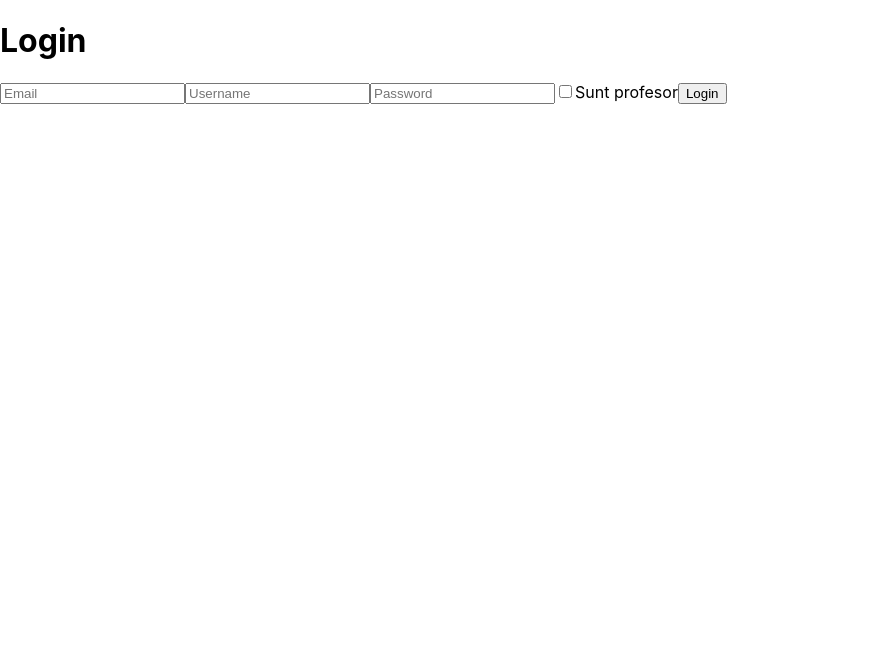
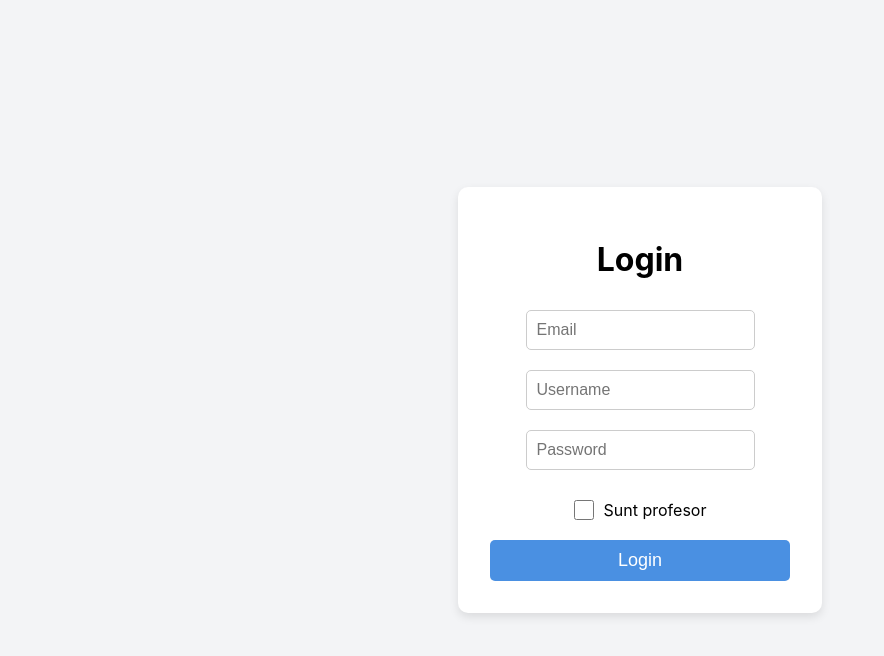
Before and after one commit to AlexiaAvramescu/GradesProject, a React (Create React App) app in the folder CatalogFrontend/catalog-frontend/: page / in a window 1280 px wide. Shown: the top 656 px of the page, without its empty margins (0-884 px from the left). Built offline with nearby package versions, Linux system fonts and the light colour scheme.

Commit message:
KEY-17 added css file for the login page

```diff
--- /dev/null
+++ b/CatalogFrontend/catalog-frontend/src/css/Login.css
@@ -0,0 +1,54 @@
+.login-container {
+    display: flex;
+    justify-content: center;
+    align-items: center;
+    height: 100vh;
+    background-color: #f3f4f6;
+}
+
+.login-form {
+    background: white;
+    padding: 2rem;
+    border-radius: 10px;
+    box-shadow: 0 4px 10px rgba(0, 0, 0, 0.1);
+    text-align: center;
+    width: 300px;
+}
+
+.login-form input {
+    padding: 10px;
+    margin: 10px 0;
+    border: 1px solid #ccc;
+    border-radius: 5px;
+    font-size: 16px;
+}
+
+
+.toggle-container {
+    display: flex;
+    align-items: center;
+    justify-content: center;
+    gap: 10px;
+    margin: 10px 0;
+}
+
+.toggle-container input {
+    width: 20px;
+    height: 20px;
+}
+
+.login-form button {
+    width: 100%;
+    padding: 10px;
+    background-color: #4A90E2;
+    color: white;
+    border: none;
+    border-radius: 5px;
+    font-size: 18px;
+    cursor: pointer;
+    transition: 0.3s;
+}
+
+.login-form button:hover {
+    background-color: #357ABD;
+}
--- a/CatalogFrontend/catalog-frontend/src/pages/Login.js
+++ b/CatalogFrontend/catalog-frontend/src/pages/Login.js
@@ -1,4 +1,5 @@
 import { useState } from "react";
+import "../css/Login.css";
 
 function Login() {
     const [username, setUsername] = useState("");
@@ -6,36 +7,40 @@ function Login() {
     const [password, setPassword] = useState("");
     const [isProfessor, setIsProfessor] = useState(false);
 
+
     return (
-        <div>
-            <h1>Login</h1>
-            <form>
+        <div className="login-container">
+            <form className="login-form">
+                <h1>Login</h1>
                 <input
                     type="text"
                     placeholder="Email"
                     value={email}
                     onChange={(e) => setEmail(e.target.value)}
+                    required
                 />
                 <input
                     type="text"
                     placeholder="Username"
                     value={username}
                     onChange={(e) => setUsername(e.target.value)}
+                    required
                 />
                 <input
                     type="text"
                     placeholder="Password"
                     value={password}
                     onChange={(e) => setPassword(e.target.value)}
+                    required
                 />
-                <label>
+                <div className="toggle-container">
                     <input
                         type="checkbox"
                         checked={isProfessor}
                         onChange={() => setIsProfessor(!isProfessor)}
                     />
-                    Sunt profesor
-                </label>
+                    <label>Sunt profesor</label>
+                </div>
                 <button type="submit">Login</button>
             </form>
         </div>
```
